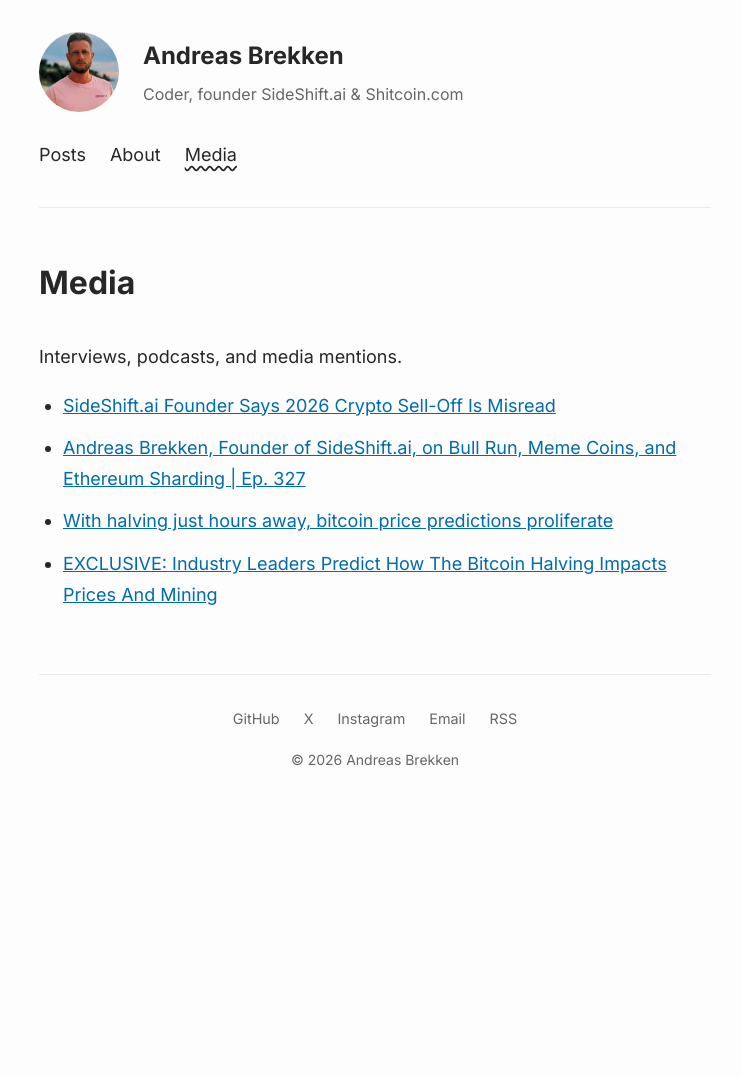
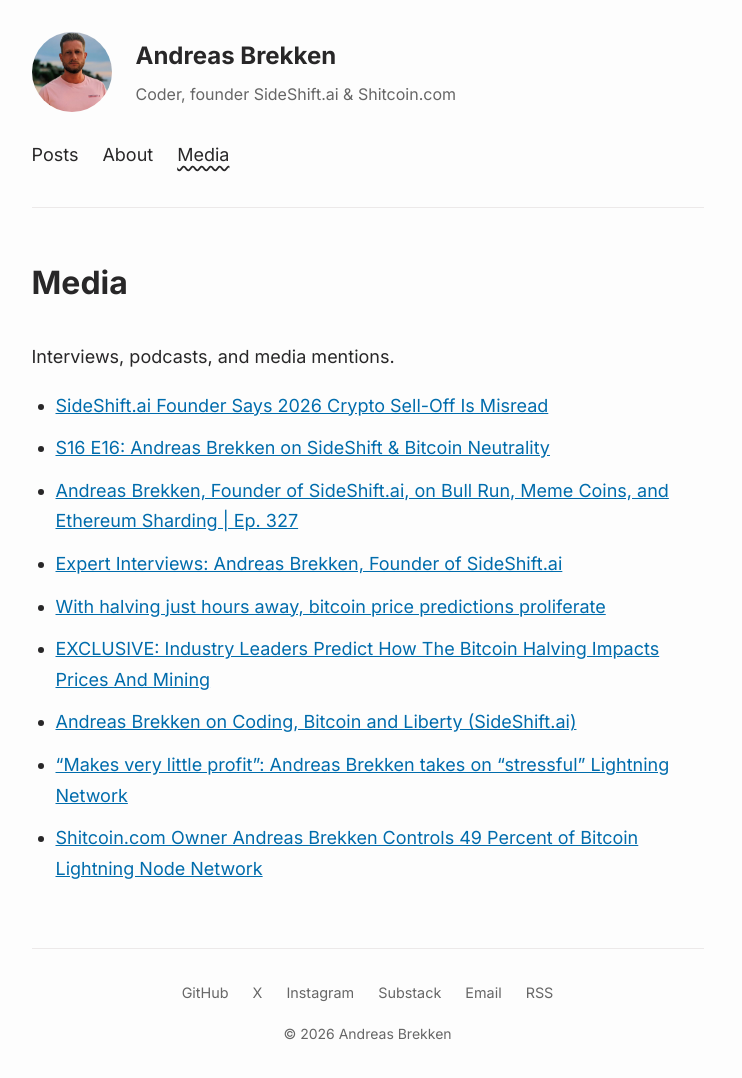
Before and after one commit to abrkn/abrkn.github.io, a Jekyll site: the page built from media.md, in a window 1280 px wide. Shown: the whole page, without its empty margins (265-1007 px from the left). Built offline with Jekyll 4.4.1, drawn with Linux system fonts in a browser that asks for light colours; before the commit the page ends 900 px from its top, so only the background shows below that.

Commit message:
Fix nav active state and layout shift, harden email, extend media
- Posts nav link now stays active on post pages, not just the index
- reserve the scrollbar track on <html> so centred content no longer
  shifts horizontally between pages that scroll and pages that don't;
  overflow-y: scroll is what does the work, since scrollbar-gutter is
  inert while overflow-y computes to visible
- avatar and name link home, deliberately undecorated
- add Substack to the footer links
- drop author/social email from _config.yml, which jekyll-feed was
  publishing in plaintext 11 times in feed.xml, and rot13 the footer
  address so it appears nowhere in the served markup
- add five verified interviews and press mentions to the media page

Co-Authored-By: Claude Opus 5 <noreply@anthropic.com>

```diff
--- a/_config.yml
+++ b/_config.yml
@@ -11,7 +11,6 @@ baseurl: ""
 author:
   name: Andreas Brekken
   twitter: abrkn
-  email: andreas@brekken.com
   avatar: /assets/img/andreas-brekken.jpg
 
 # Social links
@@ -19,7 +18,7 @@ social:
   github: abrkn
   twitter: abrkn
   instagram: abrkn
-  email: andreas@brekken.com
+  substack: brekken.substack.com
 
 # Used by jekyll-seo-tag for X/Twitter cards
 twitter:
--- a/_layouts/default.html
+++ b/_layouts/default.html
@@ -23,14 +23,14 @@
   <div class="container">
     <header class="site-header">
       <div class="hero">
-        <img src="{{ site.author.avatar | relative_url }}" alt="{{ site.author.name }}" class="avatar">
+        <a href="{{ '/' | relative_url }}" class="avatar-link"><img src="{{ site.author.avatar | relative_url }}" alt="{{ site.author.name }}" class="avatar"></a>
         <div class="hero-text">
-          <h1>Andreas Brekken</h1>
+          <h1><a href="{{ '/' | relative_url }}">Andreas Brekken</a></h1>
           <p class="tagline">{{ site.tagline }}</p>
         </div>
       </div>
       <nav class="nav">
-        <a href="{{ '/' | relative_url }}" class="nav-link {% if page.url == '/' %}active{% endif %}">Posts</a>
+        <a href="{{ '/' | relative_url }}" class="nav-link {% if page.url == '/' or page.layout == 'post' %}active{% endif %}">Posts</a>
         <a href="{{ '/about' | relative_url }}" class="nav-link {% if page.url == '/about/' %}active{% endif %}">About</a>
         <a href="{{ '/media' | relative_url }}" class="nav-link {% if page.url == '/media/' %}active{% endif %}">Media</a>
       </nav>
@@ -45,6 +45,7 @@
         <a href="https://github.com/{{ site.social.github }}" target="_blank" rel="noopener">GitHub</a>
         <a href="https://twitter.com/{{ site.social.twitter }}" target="_blank" rel="noopener">X</a>
         <a href="https://instagram.com/{{ site.social.instagram }}" target="_blank" rel="noopener">Instagram</a>
+        <a href="https://{{ site.social.substack }}" target="_blank" rel="noopener">Substack</a>
         <a href="#" class="email-link">Email</a>
         <a href="{{ '/feed.xml' | relative_url }}">RSS</a>
       </div>
--- a/assets/css/style.css
+++ b/assets/css/style.css
@@ -29,6 +29,12 @@ html {
   /* full-bleed .post-cover uses 100vw, which counts the scrollbar;
      clip (not hidden) avoids creating a scroll container */
   overflow-x: clip;
+  /* Always reserve the scrollbar track so centred content doesn't shift
+     horizontally between pages that scroll and pages that don't.
+     overflow-y: scroll is what actually makes <html> a scroll container --
+     scrollbar-gutter alone is inert while overflow-y computes to visible. */
+  overflow-y: scroll;
+  scrollbar-gutter: stable;
 }
 
 body {
@@ -104,13 +110,16 @@ body {
   font-weight: 700;
 }
 
+/* avatar and name link home, but stay visually undecorated */
 .hero-text h1 a {
-  color: var(--accent);
+  color: inherit;
   text-decoration: none;
 }
 
-.hero-text h1 a:hover {
-  text-decoration: underline;
+.avatar-link {
+  display: block;
+  flex-shrink: 0;
+  line-height: 0;
 }
 
 .tagline {
--- a/media.md
+++ b/media.md
@@ -7,6 +7,11 @@ permalink: /media/
 Interviews, podcasts, and media mentions.
 
 - [SideShift.ai Founder Says 2026 Crypto Sell-Off Is Misread](https://www.thestreet.com/crypto/markets/sideshift-ai-founder-says-2026-crypto-sell-off-is-misread)
+- [S16 E16: Andreas Brekken on SideShift & Bitcoin Neutrality](https://bitcoin-takeover.com/s16-e16-andreas-brekken-on-sideshift-bitcoin-neutrality/)
 - [Andreas Brekken, Founder of SideShift.ai, on Bull Run, Meme Coins, and Ethereum Sharding \| Ep. 327](https://cryptonews.com/exclusives/andreas-brekken-founder-of-sideshift-ai-on-bull-run-meme-coins-and-ethereum-sharding-ep-327.htm)
+- [Expert Interviews: Andreas Brekken, Founder of SideShift.ai](https://www.youtube.com/watch?v=e6vHTG5FBpw)
 - [With halving just hours away, bitcoin price predictions proliferate](https://blockworks.co/news/post-bitcoin-halving-price-predictions)
 - [EXCLUSIVE: Industry Leaders Predict How The Bitcoin Halving Impacts Prices And Mining](https://www.benzinga.com/markets/cryptocurrency/24/04/38339548/exclusive-industry-leaders-predict-how-the-bitcoin-halving-impacts-prices-and-mining)
+- [Andreas Brekken on Coding, Bitcoin and Liberty (SideShift.ai)](https://open.spotify.com/episode/65DetOx0AVr4G5mn7sgoq9)
+- ["Makes very little profit": Andreas Brekken takes on "stressful" Lightning Network](https://coingeek.com/makes-little-profit-andreas-brekken-takes-stressful-lightning-network/)
+- [Shitcoin.com Owner Andreas Brekken Controls 49 Percent of Bitcoin Lightning Node Network](https://crypto.news/shitcoin-com-owner-andreas-brekken-controls-49-percent-of-bitcoin-lightning-node-network/)
```
Also changed, not shown: other parts of _layouts/default.html (+9 -2 lines).
